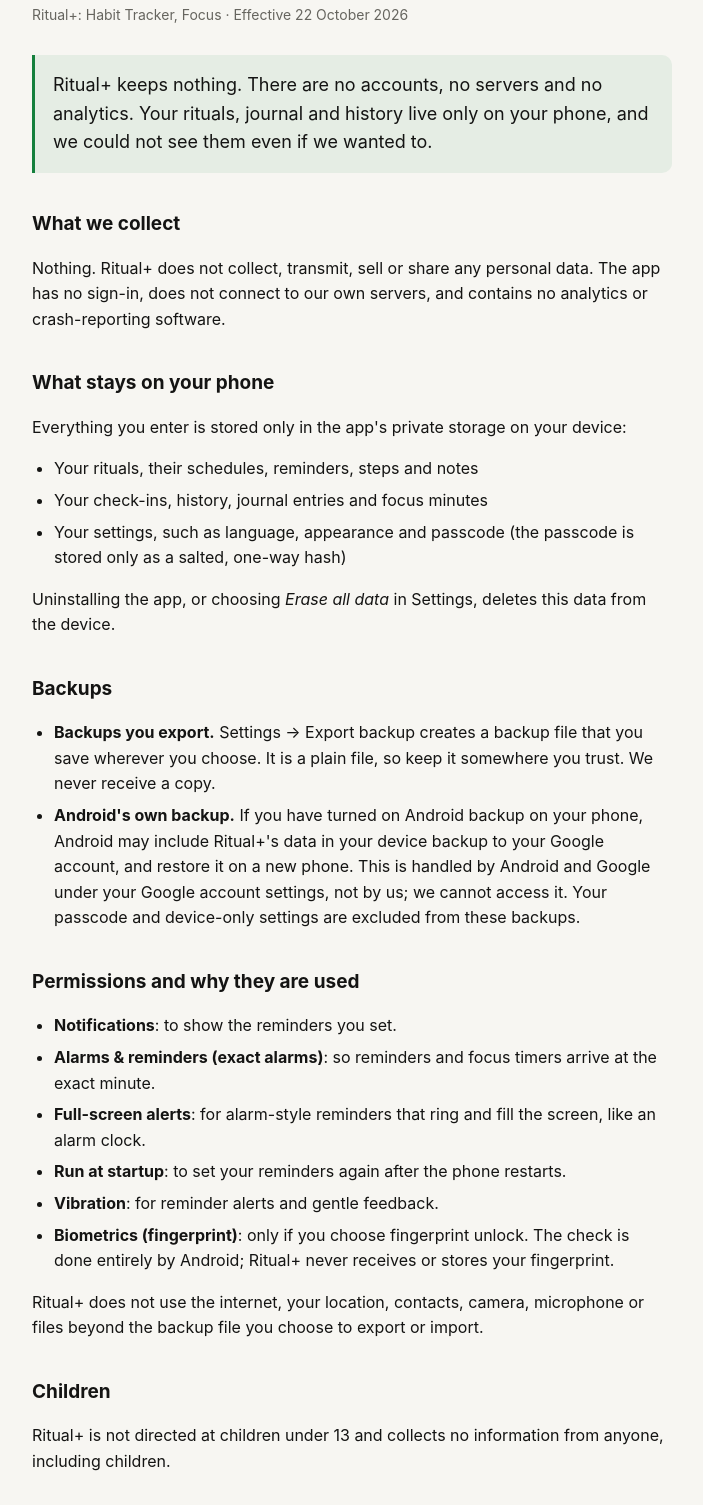
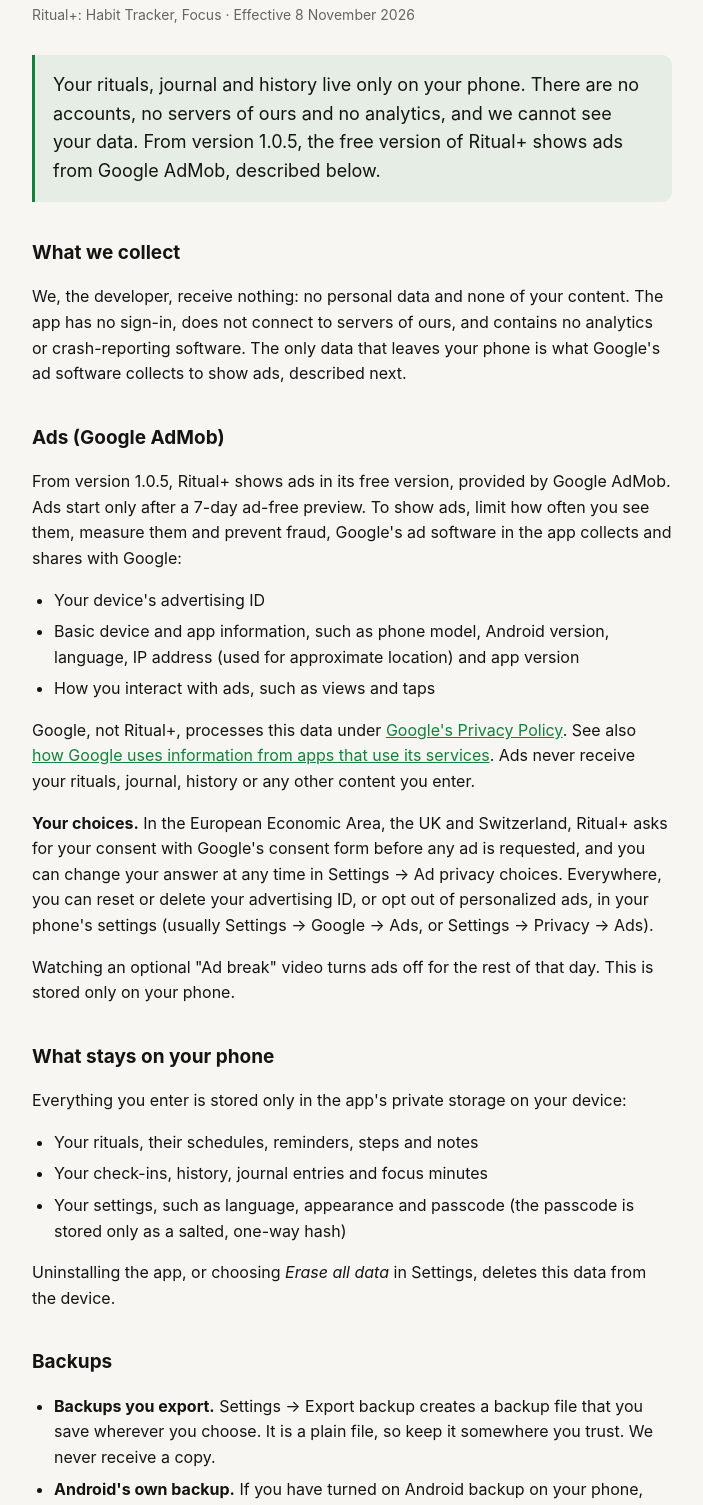
Before and after one commit to FlashmonkDeveloper/ritualplus-privacy, a plain HTML site: page index.html in a window 1280 px wide. Shown: the part 88-1593 px from the top of the page, without its empty margins (288-991 px from the left). Drawn offline with Linux system fonts and the light colour scheme.

Commit message:
Ads from Google AdMob in version 1.0.5
Co-Authored-By: Claude Opus 5.5 <noreply@anthropic.com>

```diff
--- a/index.html
+++ b/index.html
@@ -28,12 +28,23 @@
 <body>
 <main>
   <h1>Privacy Policy</h1>
-  <p class="meta">Ritual+: Habit Tracker, Focus · Effective 22 October 2026</p>
+  <p class="meta">Ritual+: Habit Tracker, Focus · Effective 8 November 2026</p>
 
-  <p class="lead">Ritual+ keeps nothing. There are no accounts, no servers and no analytics. Your rituals, journal and history live only on your phone, and we could not see them even if we wanted to.</p>
+  <p class="lead">Your rituals, journal and history live only on your phone. There are no accounts, no servers of ours and no analytics, and we cannot see your data. From version 1.0.5, the free version of Ritual+ shows ads from Google AdMob, described below.</p>
 
   <h2>What we collect</h2>
-  <p>Nothing. Ritual+ does not collect, transmit, sell or share any personal data. The app has no sign-in, does not connect to our own servers, and contains no analytics or crash-reporting software.</p>
+  <p>We, the developer, receive nothing: no personal data and none of your content. The app has no sign-in, does not connect to servers of ours, and contains no analytics or crash-reporting software. The only data that leaves your phone is what Google's ad software collects to show ads, described next.</p>
+
+  <h2>Ads (Google AdMob)</h2>
+  <p>From version 1.0.5, Ritual+ shows ads in its free version, provided by Google AdMob. Ads start only after a 7-day ad-free preview. To show ads, limit how often you see them, measure them and prevent fraud, Google's ad software in the app collects and shares with Google:</p>
+  <ul>
+    <li>Your device's advertising ID</li>
+    <li>Basic device and app information, such as phone model, Android version, language, IP address (used for approximate location) and app version</li>
+    <li>How you interact with ads, such as views and taps</li>
+  </ul>
+  <p>Google, not Ritual+, processes this data under <a href="https://policies.google.com/privacy">Google's Privacy Policy</a>. See also <a href="https://policies.google.com/technologies/partner-sites">how Google uses information from apps that use its services</a>. Ads never receive your rituals, journal, history or any other content you enter.</p>
+  <p><strong>Your choices.</strong> In the European Economic Area, the UK and Switzerland, Ritual+ asks for your consent with Google's consent form before any ad is requested, and you can change your answer at any time in Settings → Ad privacy choices. Everywhere, you can reset or delete your advertising ID, or opt out of personalized ads, in your phone's settings (usually Settings → Google → Ads, or Settings → Privacy → Ads).</p>
+  <p>Watching an optional "Ad break" video turns ads off for the rest of that day. This is stored only on your phone.</p>
 
   <h2>What stays on your phone</h2>
   <p>Everything you enter is stored only in the app's private storage on your device:</p>
@@ -58,23 +69,25 @@
     <li><strong>Run at startup</strong>: to set your reminders again after the phone restarts.</li>
     <li><strong>Vibration</strong>: for reminder alerts and gentle feedback.</li>
     <li><strong>Biometrics (fingerprint)</strong>: only if you choose fingerprint unlock. The check is done entirely by Android; Ritual+ never receives or stores your fingerprint.</li>
+    <li><strong>Internet and network state</strong>: only for loading ads from Google AdMob. Your own data is never sent anywhere.</li>
+    <li><strong>Advertising ID</strong>: used by Google AdMob, as described under Ads.</li>
   </ul>
-  <p>Ritual+ does not use the internet, your location, contacts, camera, microphone or files beyond the backup file you choose to export or import.</p>
+  <p>Ritual+ does not use your location, contacts, camera, microphone or files beyond the backup file you choose to export or import.</p>
 
   <h2>Children</h2>
-  <p>Ritual+ is not directed at children under 13 and collects no information from anyone, including children.</p>
+  <p>Ritual+ is not directed at children under 13. We collect no information from anyone, including children, and the ads are not intended for children.</p>
 
   <h2>Your responsibility</h2>
   <p>Because your data lives only on your device, keeping it private is in your hands. If other people use your phone, set a passcode in Settings → Privacy, and store exported backups somewhere safe.</p>
 
   <h2>Changes to this policy</h2>
-  <p>If a future version changes how data is handled, for example if optional paid features are added through Google Play, this page will be updated before that version is released, and the date above will change.</p>
+  <p>If a future version changes how data is handled, for example when an optional paid version without ads is added through Google Play, this page will be updated before that version is released, and the date above will change.</p>
 
   <h2>Contact</h2>
   <p>Questions about this policy: <a href="mailto:flashmonkdeveloper@gmail.com">flashmonkdeveloper@gmail.com</a></p>
 
   <hr>
-  <footer>Ritual+ · Flashmonk Developer</footer>
+  <footer>Ritual+ · FlashMonk Developer</footer>
 </main>
 </body>
 </html>
```
